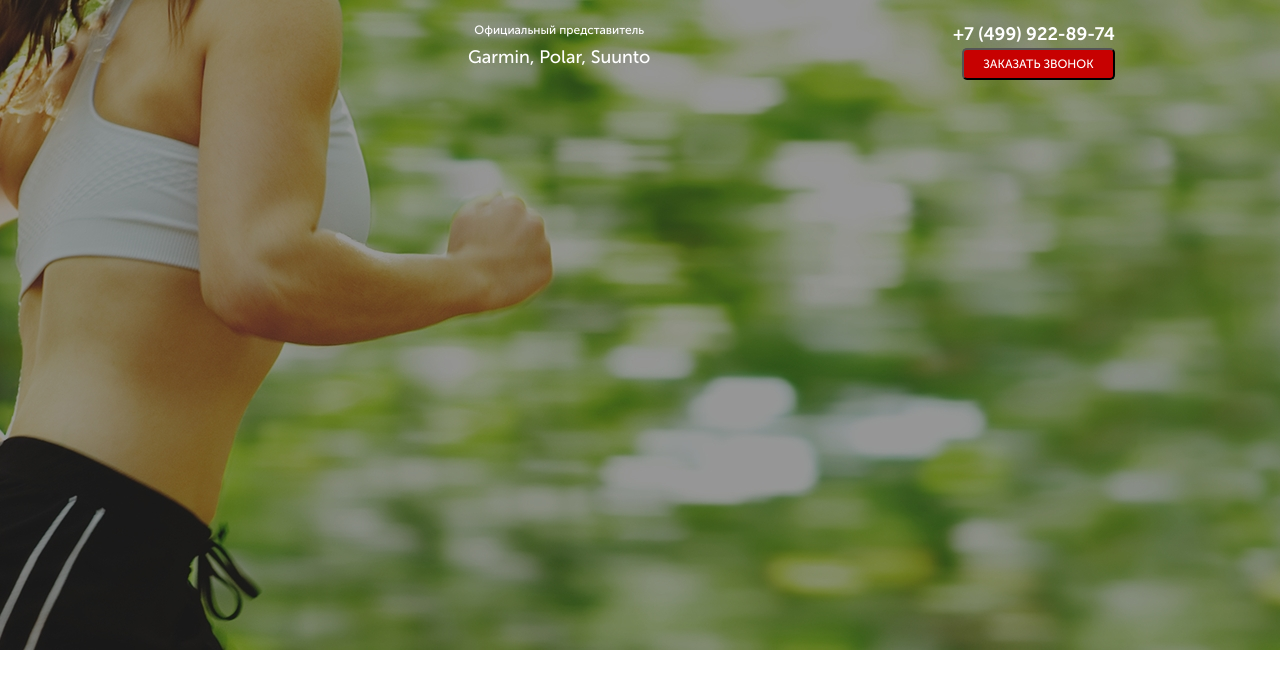
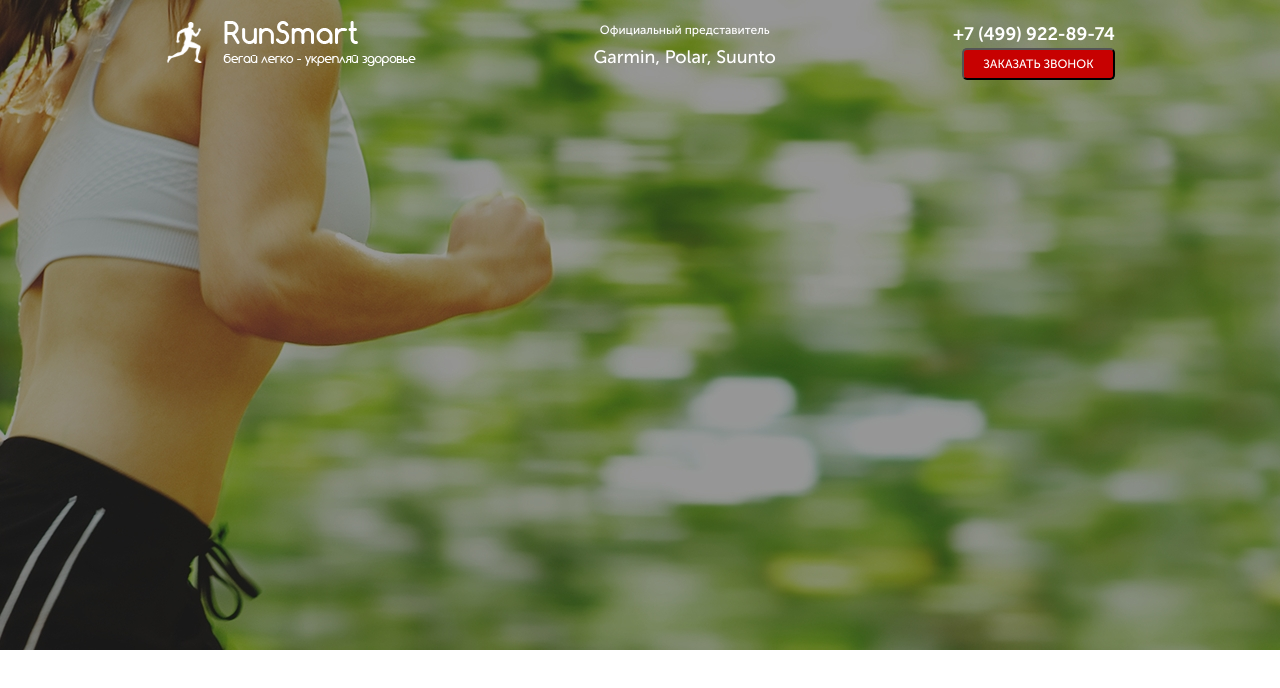
Before and after one commit to GuyFromEkb/runSmart_learnProject, a website: page src/index.html in a window 1280 px wide. Drawn offline with Linux system fonts and the light colour scheme; the site is published under a folder, as on GitHub Pages, so addresses that start at the root find nothing.

Commit message:
fix logo path

```diff
--- a/src/index.html
+++ b/src/index.html
@@ -16,7 +16,7 @@
         <div class="container">
             <header class="header">
                 <div class="header__logo">
-                    <img src="/icons/logo.png" alt="">
+                    <img src="icons/logo.png" alt="logo">
                 </div>
                 <div class="header__text">
                     Официальный представитель <br>
```
